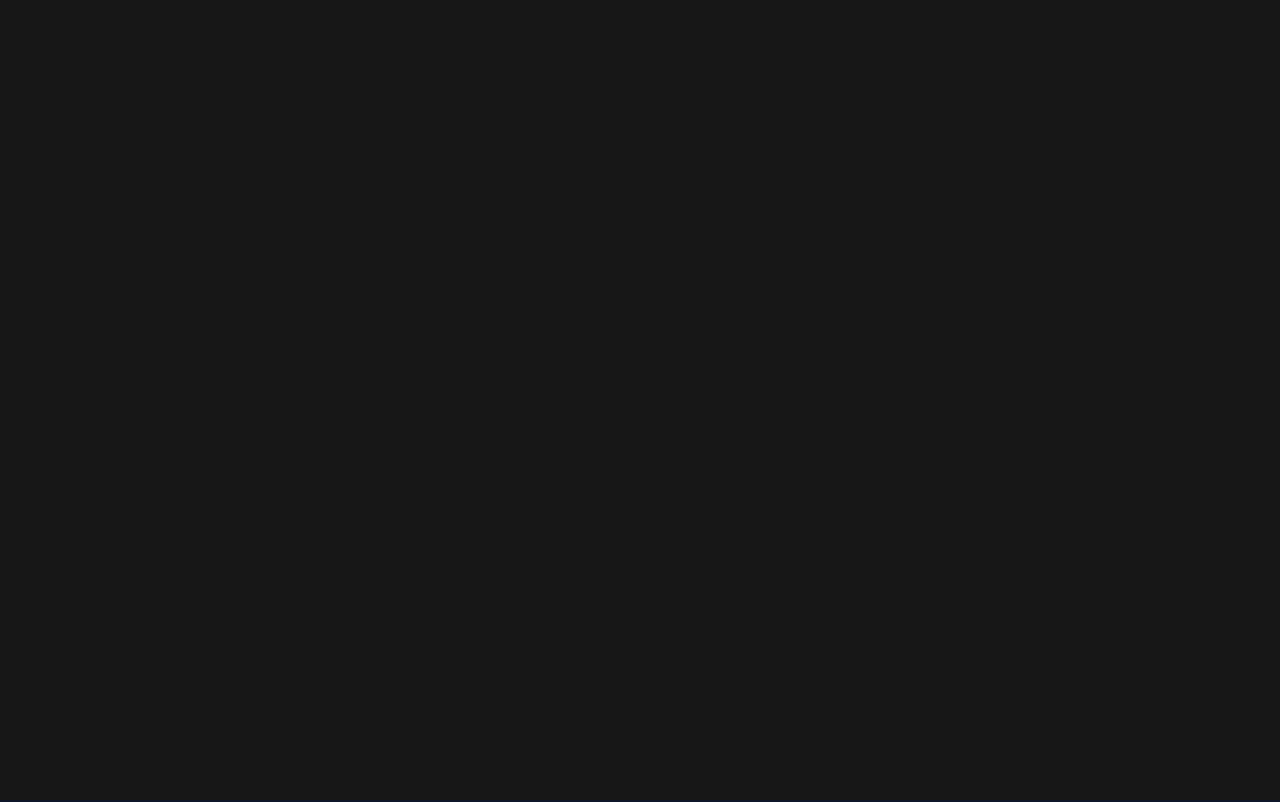
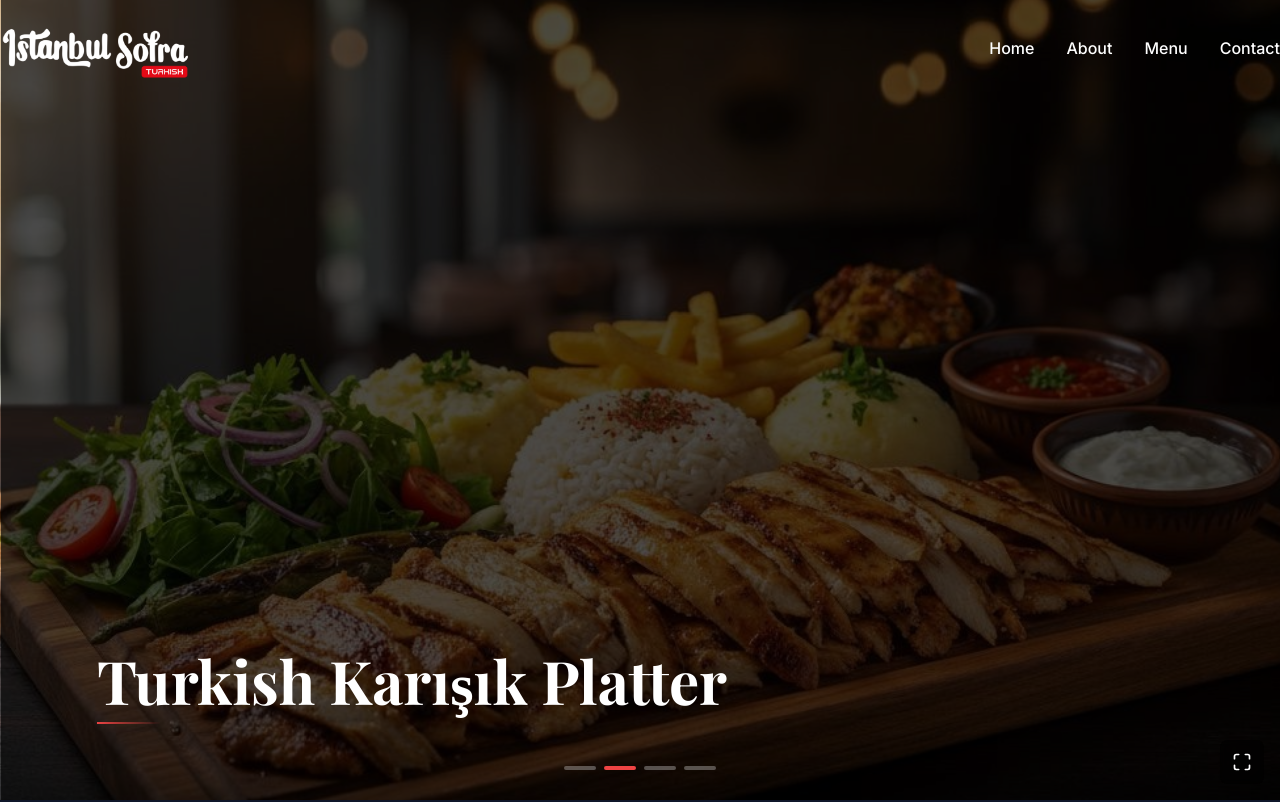
Before and after one commit to usama1s/IstanbulSofra, a React (Vite) app: page /home in a window 1280 px wide. Before the commit this address had no page. Shown: the top 802 px of the page. Built offline with nearby package versions, Linux system fonts and the light colour scheme.

Commit message:
updated routes

```diff
--- a/src/App.jsx
+++ b/src/App.jsx
@@ -8,15 +8,15 @@ import MenuPage from './menu/MenuPage'
 
 function AppContent() {
   const location = useLocation()
-  const showHeader = location.pathname === '/'
+  const showHeader = location.pathname === '/home'
 
   return (
     <div className="min-h-screen bg-primary-900">
       <ScrollToTop />
       {showHeader && <Header />}
       <Routes>
-        <Route path="/" element={<HomePage />} />
-        <Route path="/menu" element={<MenuPage />} />
+        <Route path="/" element={<MenuPage />} />
+        <Route path="/home" element={<HomePage />} />
       </Routes>
       {showHeader && <Footer />}
     </div>
--- a/src/components/Header.jsx
+++ b/src/components/Header.jsx
@@ -25,11 +25,13 @@ const Header = () => {
 
   const handleNavClick = (item) => {
     if (item.name === 'Menu') {
-      navigate('/menu')
-    } else if (location.pathname === '/') {
+      navigate('/')
+    } else if (item.name === 'Home') {
+      navigate('/home')
+    } else if (location.pathname === '/home') {
       scrollToSection(item.href)
     } else {
-      navigate('/')
+      navigate('/home')
       setTimeout(() => {
         scrollToSection(item.href)
       }, 100)
@@ -44,7 +46,7 @@ const Header = () => {
     { name: 'Contact', href: 'contact' },
   ]
 
-  const isMenuPage = location.pathname === '/menu'
+  const isMenuPage = location.pathname === '/'
 
   return (
     <>
@@ -57,10 +59,10 @@ const Header = () => {
                 <div className="flex items-center">
                   <button
                     onClick={() => {
-                      if (location.pathname === '/') {
+                      if (location.pathname === '/home') {
                         scrollToSection('home')
                       } else {
-                        navigate('/')
+                        navigate('/home')
                       }
                     }}
                     className="transition-opacity duration-300 hover:opacity-80"
--- a/src/components/NewHero.jsx
+++ b/src/components/NewHero.jsx
@@ -1,5 +1,6 @@
 import React, { useState } from 'react'
 import Slider from 'react-slick'
+import { useNavigate } from 'react-router-dom'
 import menuData from '../menu/menuData.json'
 import { Maximize, Minimize } from 'lucide-react'
 import "slick-carousel/slick/slick.css"
@@ -7,6 +8,7 @@ import "slick-carousel/slick/slick-theme.css"
 
 const NewHero = () => {
   const [isFullscreen, setIsFullscreen] = useState(false)
+  const navigate = useNavigate()
 
   // Get all popular dishes with images from new menu
   const getFeaturedDishes = () => {
@@ -28,10 +30,7 @@ const NewHero = () => {
   const dishes = getFeaturedDishes()
 
   const scrollToMenu = () => {
-    const element = document.getElementById('menu')
-    if (element) {
-      element.scrollIntoView({ behavior: 'smooth', block: 'start' })
-    }
+    navigate('/')
   }
 
   const toggleFullscreen = () => {
```
